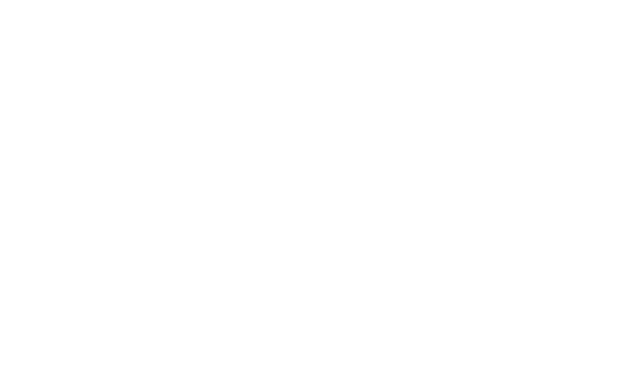
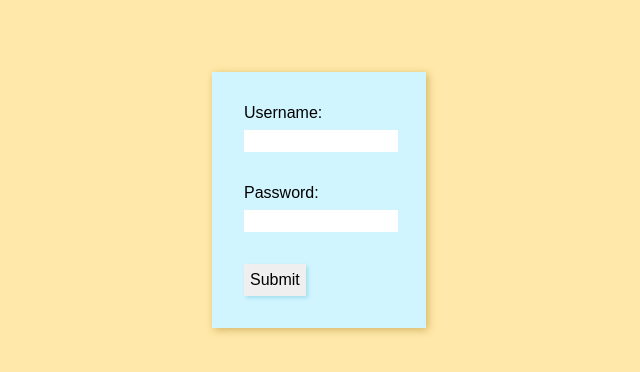
Before and after one commit to alexorear/RxJSFormEvents, a website: page index.html in a window 1280 px wide. Shown: the whole page, without its empty margins (321-961 px from the left). Drawn offline with Linux system fonts and the light colour scheme.

Commit message:
Set up webpack. Make observables from input and blur events.

```diff
--- a/index.html
+++ b/index.html
@@ -6,6 +6,15 @@
 		<link rel="stylesheet" type="text/css" href="styles.css">
 	</head>
 	<body>
-
+		<div class="form-container">
+			<form>
+				<span class="label">Username:</span>
+				<input type="text" name="username" id="username"><br>
+				<span class="label">Password:</span>
+				<input type="password" name="password" id="password"><br>
+				<input type="submit" name="submit" id="submit">
+			</form>
+		</div>
+		<script src="dist/main.js"></script>
 	</body>
 </html>
--- /dev/null
+++ b/src/index.js
@@ -0,0 +1,18 @@
+import { fromEvent } from 'rxjs';
+import { debounceTime, map } from 'rxjs/operators';
+
+const password = document.getElementById('password');
+const username = document.getElementById('username');
+
+const username$ = fromEvent(username, 'blur')
+	.pipe(map((event) => event.target.value))
+	.subscribe((val) => {
+		if (val) {
+			console.log(val)
+		}
+	});
+
+const password$ = fromEvent(password, 'input')
+	.pipe(map((event) => event.target.value),
+	debounceTime(200))
+	.subscribe((val) => console.log(val));
--- a/styles.css
+++ b/styles.css
@@ -0,0 +1,47 @@
+*:focus {
+	outline: none;
+}
+
+html {
+	font-family: sans-serif;
+}
+
+body {
+	align-items: center;
+	background: #ffe8aa;
+	display: flex;
+	justify-content: center;
+	padding-top: 4rem;
+}
+
+input:not(:last-of-type){
+	border: none;
+	height: 1.25rem;
+	margin-top: .5rem;
+	width: 150px;
+}
+
+#submit {
+	border: none;
+	border-radius: none;
+	box-shadow: 2px 2px 4px #a3dded;
+	height: 2rem;
+	font-size: 16px;
+	margin-top: 2rem;
+}
+
+.label:not(:first-of-type) {
+	margin-top: 2rem;
+}
+
+.form-container {
+	background: #d1f5ff;
+	box-shadow: 2px 2px 8px #d3b465;
+	padding: 2rem;
+	width: 150px;
+}
+
+.label {
+	display: block;
+	font-weight: 500;
+}
```
Also changed, not shown: package.json (+6 -2 lines), dist/main.js (added), main.js (deleted), 1 other file.
